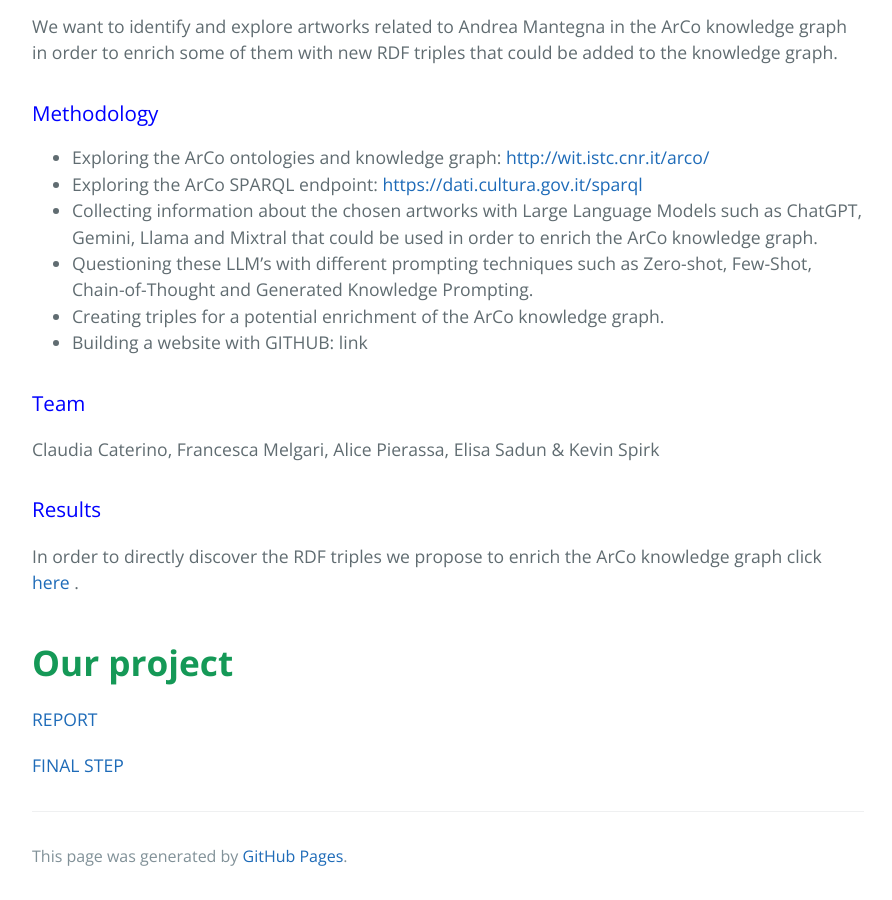
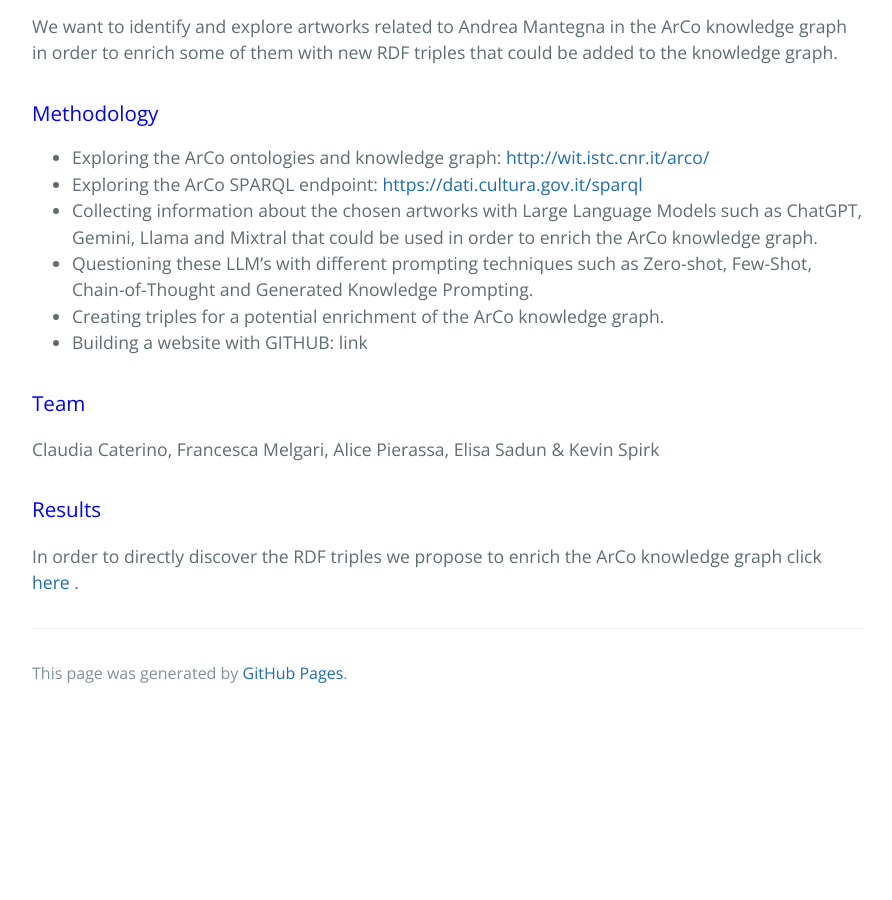
Before and after one commit to KevinITS-site/KevinITS-site.github.io, a Jekyll site: the page built from index.md, in a window 1280 px wide and 900 px high, scrolled down 1280 px. Shown: the whole window, without its empty margins (192-1084 px from the left). Built offline with Jekyll 4.4.1, drawn with Linux system fonts in a browser that asks for light colours; after the commit the page ends 1997 px from its top, so only the background shows below that.

Commit message:
Update index.md

```diff
--- a/index.md
+++ b/index.md
@@ -43,15 +43,4 @@ Claudia Caterino, Francesca Melgari, Alice Pierassa, Elisa Sadun & Kevin Spirk
 
 In order to directly discover the RDF triples we propose to enrich the ArCo knowledge graph click [here](triples.md) .
 
-<div style="margin-top: 40px;"></div>
-
-  <!-- Header -->
-  <header class="w3-container w3-center w3-padding-48 w3-white">
-    <h1 class="w3-xxxlarge"><b>Our project</b></h1>
-  </header>
-
-[REPORT](another-page.md)
-
 <div style="margin-top: 20px;"></div>
-
-[FINAL STEP](page2.md)
```
